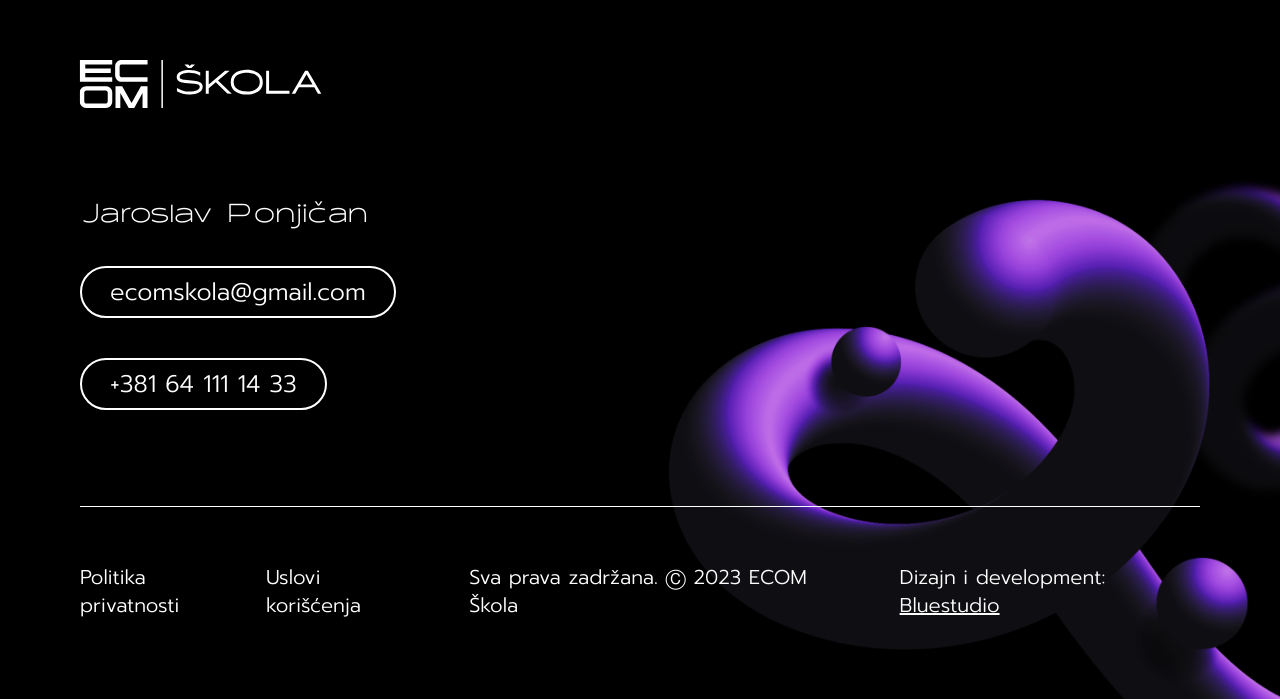
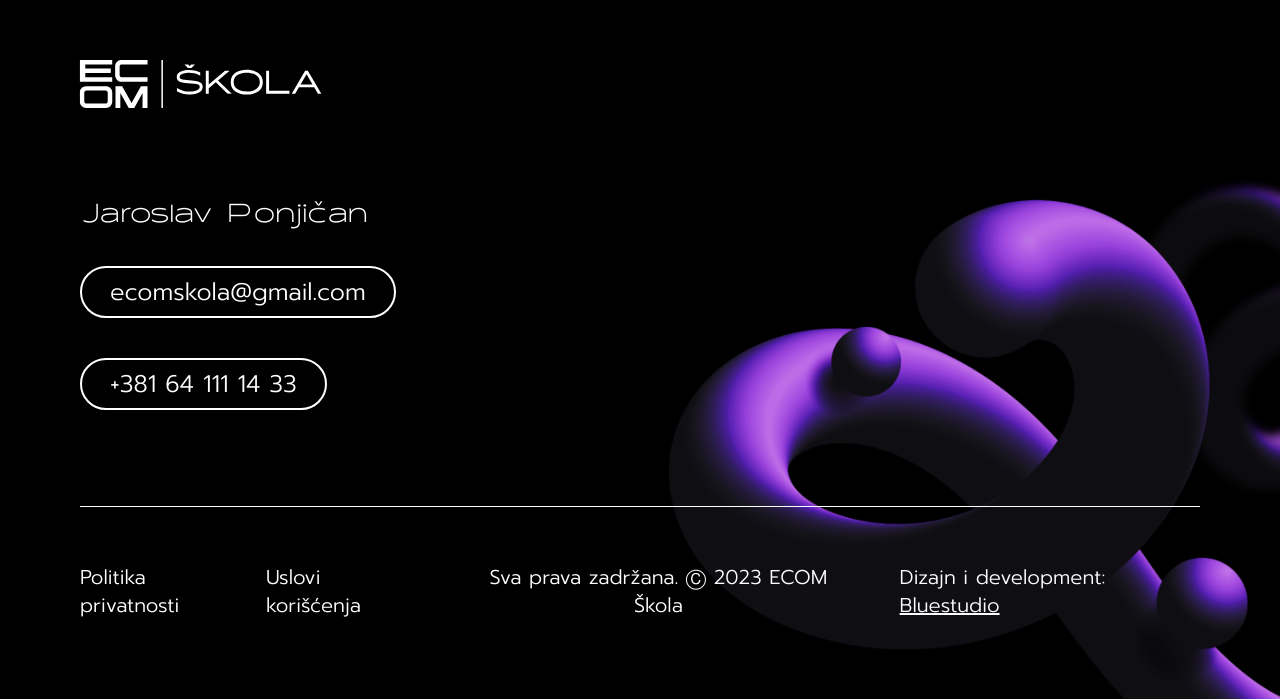
Before and after one commit to alen71/dropshipping-landing, a Next.js app: page /uslovi-koriscenja in a window 1280 px wide. Shown: the part 1582-2281 px from the top of the page. Built offline with nearby package versions, Linux system fonts and the light colour scheme.

Commit message:
new changes

```diff
--- a/next.config.js
+++ b/next.config.js
@@ -2,6 +2,7 @@
 
 const nextConfig = {
   reactStrictMode: false,
+  swcMinify: true,
   webpack(config) {
     config.module.rules.push({
       test: /\.svg$/i,
--- a/src/components/layout/Footer.tsx
+++ b/src/components/layout/Footer.tsx
@@ -35,7 +35,11 @@ const footerNav = [
     )
   },
   {
-    el: <p className="lg:ml-8">Sva prava zadržana. Ⓒ 2023 ECOM Škola</p>
+    el: (
+      <p className="lg:ml-8 text-center">
+        Sva prava zadržana. Ⓒ 2023 ECOM Škola
+      </p>
+    )
   },
   {
     el: (
```
Also changed, not shown: src/pages/_document.tsx (renamed from src/pages/_documents.tsx).
